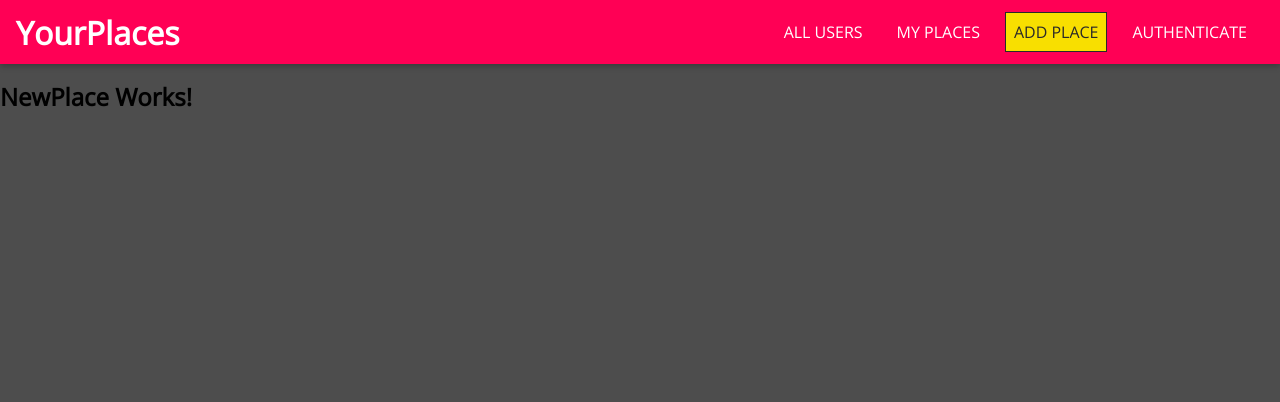
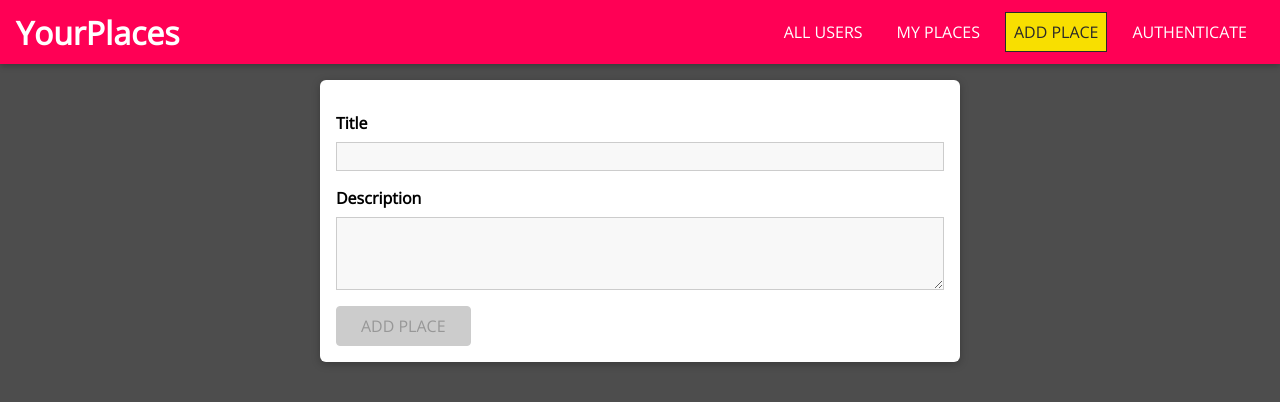
Before and after one commit to dario-nihil/react-places-app, a React (Create React App) app: page /places/new in a window 1280 px wide. Shown: the top 402 px of the page. Built offline with nearby package versions, Linux system fonts and the light colour scheme.

Commit message:
implemented form validation for newPlaces functionality

```diff
--- a/public/index.html
+++ b/public/index.html
@@ -34,6 +34,7 @@
       src="https://unpkg.com/leaflet@1.9.3/dist/leaflet.js"
       integrity="sha256-WBkoXOwTeyKclOHuWtc+i2uENFpDZ9YPdf5Hf+D7ewM="
       crossorigin=""
+      type="module"
     ></script>
     <title>React App</title>
   </head>
--- /dev/null
+++ b/src/places/pages/NewPlace.module.css
@@ -0,0 +1,10 @@
+.place-form {
+  list-style: none;
+  margin: 0 auto;
+  padding: 1rem;
+  width: 90%;
+  max-width: 40rem;
+  box-shadow: 0 2px 8px rgba(0, 0, 0, 0.26);
+  border-radius: 6px;
+  background: white;
+}
--- a/src/places/pages/NewPlace.tsx
+++ b/src/places/pages/NewPlace.tsx
@@ -1,5 +1,108 @@
+import { useCallback, useReducer } from "react";
+
+import Button from "../../shared/components/FormElements/Button";
+import Input from "../../shared/components/FormElements/Input";
+import {
+  VALIDATOR_MINLENGTH,
+  VALIDATOR_REQUIRE,
+} from "../../shared/utli/validators";
+import styles from "./NewPlace.module.css";
+
+type FormState = {
+  inputs: {
+    title: {
+      value: string;
+      isValid: boolean;
+    };
+    description: {
+      value: string;
+      isValid: boolean;
+    };
+  };
+  isValid: boolean;
+};
+
+type ACTION_TYPE = {
+  type: "INPUT_CHANGE";
+  inputId: string;
+  isValid: boolean;
+  value: string;
+};
+
+const initialFormState: FormState = {
+  inputs: {
+    title: {
+      value: "",
+      isValid: false,
+    },
+    description: {
+      value: "",
+      isValid: false,
+    },
+  },
+  isValid: false,
+};
+
+const formReducer = (state: FormState, action: ACTION_TYPE): FormState => {
+  switch (action.type) {
+    case "INPUT_CHANGE":
+      let formIsValid = true;
+      for (const inputId in state.inputs) {
+        if (inputId === action.inputId) {
+          formIsValid = formIsValid && action.isValid;
+        } else {
+          if (inputId === "title" || inputId === "description") {
+            formIsValid = formIsValid && state.inputs[inputId].isValid;
+          }
+        }
+      }
+      return {
+        ...state,
+        inputs: {
+          ...state.inputs,
+          [action.inputId]: { value: action.value, isValid: action.isValid },
+        },
+        isValid: formIsValid,
+      };
+    default:
+      return state;
+  }
+};
+
 const NewPlace = () => {
-  return <h2>NewPlace Works!</h2>;
+  const [formState, dispatch] = useReducer(formReducer, initialFormState);
+
+  const inputHandler = useCallback(
+    (id: string, value: string, isValid: boolean) => {
+      dispatch({ type: "INPUT_CHANGE", inputId: id, value, isValid });
+    },
+    []
+  );
+
+  return (
+    <form className={styles["place-form"]}>
+      <Input
+        id="title"
+        element="input"
+        type="text"
+        label="Title"
+        errorText="Please enter a valid title."
+        validators={[VALIDATOR_REQUIRE()]}
+        onInput={inputHandler}
+      />
+      <Input
+        id="description"
+        element="textarea"
+        label="Description"
+        errorText="Please enter a valid description (at least 5 characters long.)."
+        validators={[VALIDATOR_MINLENGTH(5)]}
+        onInput={inputHandler}
+      />
+      <Button type="submit" disabled={!formState.isValid}>
+        ADD PLACE
+      </Button>
+    </form>
+  );
 };
 
 export default NewPlace;
--- /dev/null
+++ b/src/shared/components/FormElements/Input.module.css
@@ -0,0 +1,41 @@
+.form-control {
+  margin: 1rem 0;
+}
+
+.form-control label,
+.form-control input,
+.form-control textarea {
+  display: block;
+}
+
+.form-control label {
+  font-weight: bold;
+  margin-bottom: 0.5rem;
+}
+
+.form-control input,
+.form-control textarea {
+  width: 100%;
+  font: inherit;
+  border: 1px solid #ccc;
+  background: #f8f8f8;
+  padding: 0.15rem 0.25rem;
+}
+
+.form-control input:focus,
+.form-control textarea:focus {
+  outline: none;
+  background: #ebebeb;
+  border-color: #510077;
+}
+
+.form-control--invalid label,
+.form-control--invalid p {
+  color: red;
+}
+
+.form-control--invalid input,
+.form-control--invalid textarea {
+  border-color: red;
+  background: #ffd1d1;
+}
--- /dev/null
+++ b/src/shared/components/FormElements/Input.tsx
@@ -0,0 +1,126 @@
+import React, { useReducer, useEffect } from "react";
+
+import { validate } from "../../utli/validators";
+import styles from "./Input.module.css";
+
+type InputState = {
+  value: string;
+  isValid: boolean;
+  isTouched: boolean;
+};
+
+type ACTION_TYPE =
+  | {
+      type: "CHANGE";
+      payload: string;
+      validators: [{ type: string; val?: string | number }];
+    }
+  | { type: "TOUCH" };
+
+const initialState: InputState = {
+  value: "",
+  isValid: false,
+  isTouched: false,
+};
+
+const inputReducer = (state: InputState, action: ACTION_TYPE): InputState => {
+  switch (action.type) {
+    case "CHANGE":
+      return {
+        ...state,
+        value: action.payload,
+        isValid: validate(action.payload, action.validators),
+      };
+    case "TOUCH":
+      return {
+        ...state,
+        isTouched: true,
+      };
+    default:
+      return state;
+  }
+};
+
+type InputProps = {
+  id: string;
+  element: string;
+  label?: string;
+  type?: string;
+  placeholder?: string;
+  rows?: number;
+  errorText?: string;
+  validators: [{ type: string; val?: number }];
+  onInput: (id: string, value: string, isValid: boolean) => void;
+};
+
+const Input = (props: InputProps) => {
+  const {
+    id,
+    element: elementType,
+    label,
+    placeholder,
+    type,
+    rows,
+    errorText,
+    validators,
+    onInput,
+  } = props;
+
+  const [inputsState, dispatch] = useReducer(inputReducer, initialState);
+
+  const { value, isValid } = inputsState;
+
+  useEffect(() => {
+    onInput(id, value, isValid);
+  }, [id, value, isValid, onInput]);
+
+  const changeHandler = (
+    event: React.ChangeEvent<HTMLInputElement | HTMLTextAreaElement>
+  ): void => {
+    dispatch({
+      type: "CHANGE",
+      payload: event.target.value,
+      validators: validators,
+    });
+  };
+
+  const touchHandler = () => {
+    dispatch({ type: "TOUCH" });
+  };
+
+  const element =
+    elementType === "input" ? (
+      <input
+        id={id}
+        type={type}
+        placeholder={placeholder}
+        onChange={changeHandler}
+        onBlur={touchHandler}
+        value={inputsState.value}
+      />
+    ) : (
+      <textarea
+        id={id}
+        rows={rows || 3}
+        onChange={changeHandler}
+        onBlur={touchHandler}
+        value={inputsState.value}
+      />
+    );
+
+  return (
+    <div
+      className={`${styles["form-control"]} ${
+        !inputsState.isValid &&
+        inputsState.isTouched &&
+        styles["form-control--invalid"]
+      }`}
+    >
+      <label htmlFor={id}>{label}</label>
+      {element}
+      {!inputsState.isValid && inputsState.isTouched && <p>{errorText}</p>}
+    </div>
+  );
+};
+
+export default Input;
--- a/src/shared/components/UIElements/Maps.tsx
+++ b/src/shared/components/UIElements/Maps.tsx
@@ -1,6 +1,5 @@
 import { LatLngExpression } from "leaflet";
-import { useRef, useEffect } from "react";
-import { MapContainer, TileLayer, Marker, useMap, Popup } from "react-leaflet";
+import { MapContainer, TileLayer, Marker, Popup } from "react-leaflet";
 
 import ICoord from "../../interfaces/ICoord";
 import styles from "./Maps.module.css";
@@ -15,19 +14,11 @@ type MapProps = {
 const Maps = (props: MapProps) => {
   const { className, style, center, zoom } = props;
   const position = Object.values(center) as LatLngExpression;
-  console.log(position);
-
-  const mapRef = useRef<HTMLDivElement>(null);
 
   return (
-    // <div
-    //   id="map"
-    //   ref={mapRef}
-    //   className={`${styles.map} ${className}`}
-    //   style={style}
-    // ></div>
     <MapContainer
       className={`${styles.map} ${className}`}
+      style={style}
       center={position}
       zoom={zoom}
       scrollWheelZoom={false}
--- /dev/null
+++ b/src/shared/utli/validators.tsx
@@ -0,0 +1,55 @@
+const VALIDATOR_TYPE_REQUIRE = "REQUIRE";
+const VALIDATOR_TYPE_MINLENGTH = "MINLENGTH";
+const VALIDATOR_TYPE_MAXLENGTH = "MAXLENGTH";
+const VALIDATOR_TYPE_MIN = "MIN";
+const VALIDATOR_TYPE_MAX = "MAX";
+const VALIDATOR_TYPE_EMAIL = "EMAIL";
+const VALIDATOR_TYPE_FILE = "FILE";
+
+export const VALIDATOR_REQUIRE = () => ({ type: VALIDATOR_TYPE_REQUIRE });
+export const VALIDATOR_FILE = () => ({ type: VALIDATOR_TYPE_FILE });
+export const VALIDATOR_MINLENGTH = (val: number) => ({
+  type: VALIDATOR_TYPE_MINLENGTH,
+  val: val,
+});
+export const VALIDATOR_MAXLENGTH = (val: number) => ({
+  type: VALIDATOR_TYPE_MAXLENGTH,
+  val: val,
+});
+export const VALIDATOR_MIN = (val: number) => ({
+  type: VALIDATOR_TYPE_MIN,
+  val: val,
+});
+export const VALIDATOR_MAX = (val: number) => ({
+  type: VALIDATOR_TYPE_MAX,
+  val: val,
+});
+export const VALIDATOR_EMAIL = () => ({ type: VALIDATOR_TYPE_EMAIL });
+
+export const validate = (
+  value: string,
+  validators: [{ type: string; val?: string | number }]
+) => {
+  let isValid = true;
+  for (const validator of validators) {
+    if (validator.type === VALIDATOR_TYPE_REQUIRE) {
+      isValid = isValid && value.trim().length > 0;
+    }
+    if (validator.type === VALIDATOR_TYPE_MINLENGTH && validator.val) {
+      isValid = isValid && value.trim().length >= validator.val;
+    }
+    if (validator.type === VALIDATOR_TYPE_MAXLENGTH && validator.val) {
+      isValid = isValid && value.trim().length <= validator.val;
+    }
+    if (validator.type === VALIDATOR_TYPE_MIN && validator.val) {
+      isValid = isValid && +value >= validator.val;
+    }
+    if (validator.type === VALIDATOR_TYPE_MAX && validator.val) {
+      isValid = isValid && +value <= validator.val;
+    }
+    if (validator.type === VALIDATOR_TYPE_EMAIL) {
+      isValid = isValid && /^\S+@\S+\.\S+$/.test(value);
+    }
+  }
+  return isValid;
+};
```
Also changed, not shown: tsconfig.json (+3 -8 lines).
